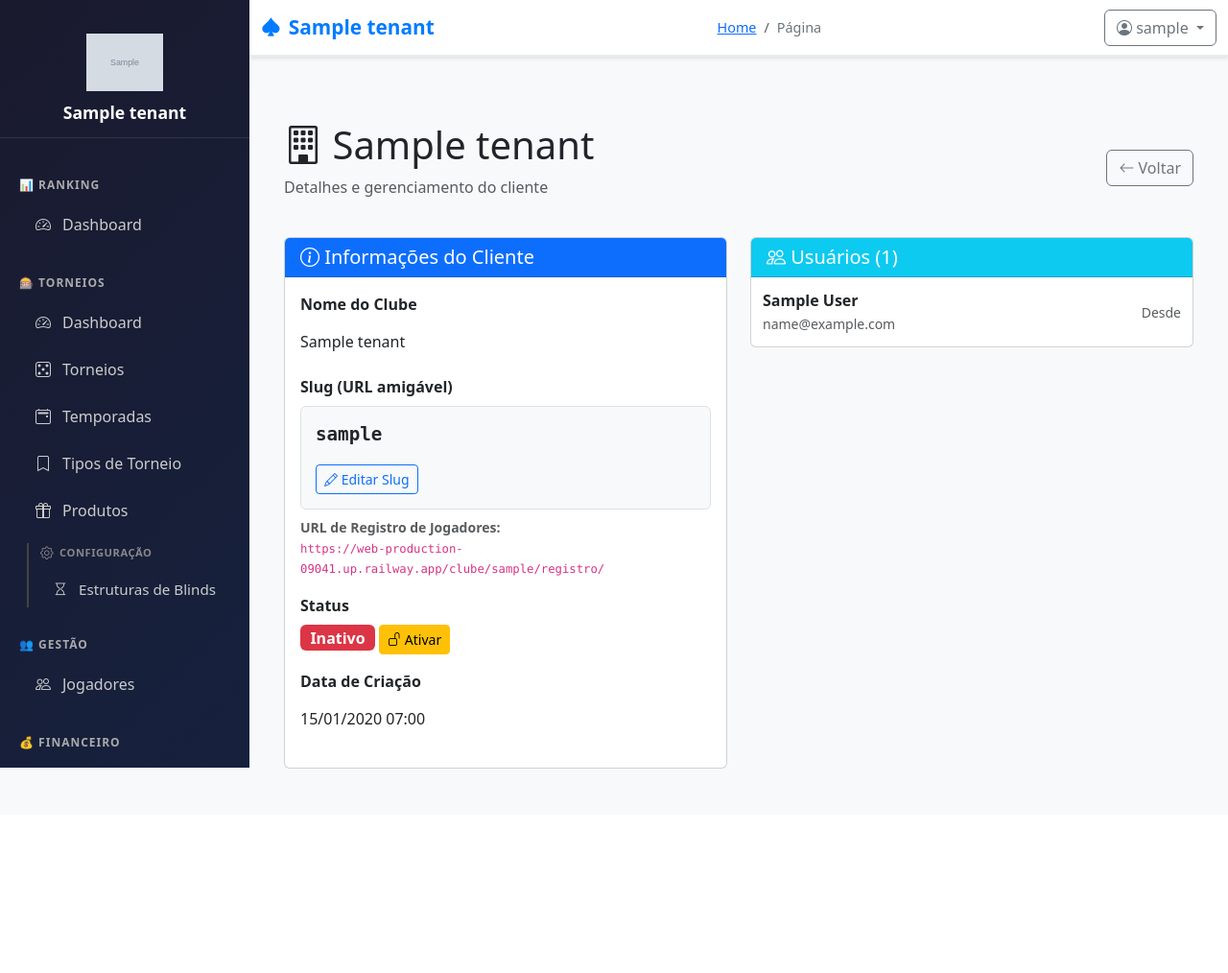
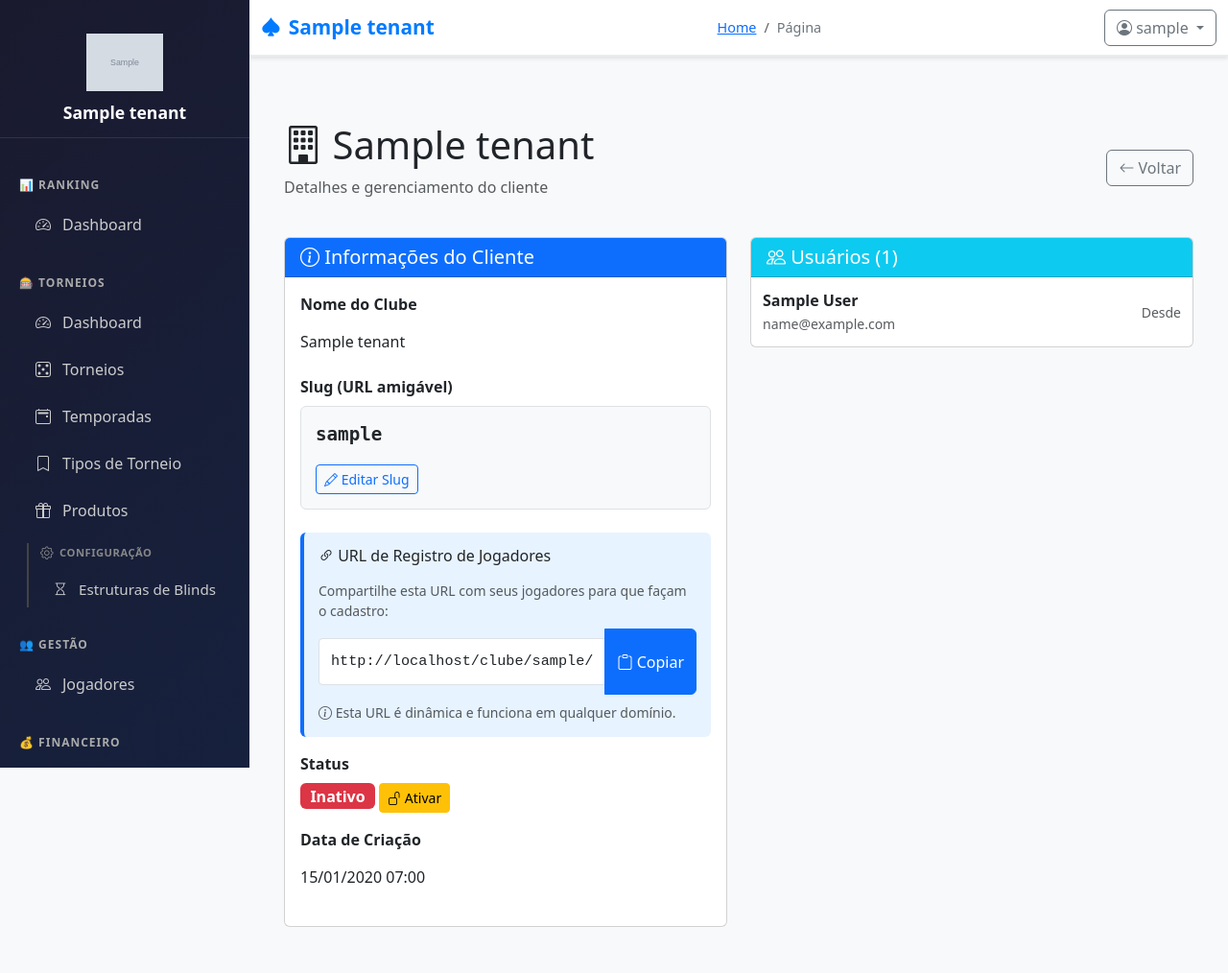
Before and after one commit to verisfabiano/poker-ranking, a Django app: page /superadmin/clientes/1/ in a window 1280 px wide. Shown: the whole page at 96% size. Before the commit the page ends 801 px from the top, so only its background shows below. Run offline with Django 5.2, Linux system fonts and the light colour scheme; a user stored in the database is signed in; tables that the repository leaves empty hold one stand-in row (values such as "Sample post"); grey boxes marked "Sample" are stand-in pictures; parts of the project's set-up code (start-up, migrations or seed data) failed here and were passed over.

Commit message:
Feature: Adicionar URL dinâmica de registro de jogadores na página de cliente

```diff
--- a/core/templates/superadmin/cliente_detail.html
+++ b/core/templates/superadmin/cliente_detail.html
@@ -15,6 +15,24 @@
         font-size: 1.2rem;
         font-weight: 600;
         word-break: break-all;
+    }
+    .registration-url-section {
+        background-color: #e7f3ff;
+        padding: 15px;
+        border-radius: 6px;
+        border-left: 4px solid #0d6efd;
+        margin-top: 15px;
+    }
+    .registration-url-display {
+        font-family: 'Courier New', monospace;
+        font-size: 0.95rem;
+        word-break: break-all;
+        padding: 12px;
+        background-color: white;
+        border-radius: 4px;
+        border: 1px solid #dee2e6;
+        margin: 10px 0;
+        user-select: all;
     }
     .usuario-item {
         display: flex;
@@ -98,10 +116,23 @@
                                 <i class="bi bi-pencil"></i> Editar Slug
                             </button>
                         </div>
-                        <small class="d-block mt-2 text-muted">
-                            <strong>URL de Registro de Jogadores:</strong><br>
-                            <code>https://web-production-09041.up.railway.app/clube/{{ cliente.slug }}/registro/</code>
-                        </small>
+                        <div class="registration-url-section mt-4">
+                            <h6 class="mb-3">
+                                <i class="bi bi-link-45deg"></i> URL de Registro de Jogadores
+                            </h6>
+                            <p class="mb-2 text-muted small">
+                                Compartilhe esta URL com seus jogadores para que façam o cadastro:
+                            </p>
+                            <div class="input-group">
+                                <input type="text" class="form-control registration-url-display" id="registrationUrlInput" value="{{ registration_url }}" readonly>
+                                <button class="btn btn-primary" type="button" id="btnCopyUrl" title="Copiar URL">
+                                    <i class="bi bi-clipboard"></i> Copiar
+                                </button>
+                            </div>
+                            <small class="d-block mt-2 text-muted">
+                                <i class="bi bi-info-circle"></i> Esta URL é dinâmica e funciona em qualquer domínio.
+                            </small>
+                        </div>
                     </div>
 
                     <div class="mb-3">
@@ -205,4 +236,36 @@
         </div>
     </div>
 </div>
+
+<script>
+// Função para copiar URL
+document.getElementById('btnCopyUrl').addEventListener('click', function() {
+    const urlInput = document.getElementById('registrationUrlInput');
+
+    // Selecionar o texto
+    urlInput.select();
+    urlInput.setSelectionRange(0, 99999); // Para mobile
+
+    // Copiar
+    try {
+        document.execCommand('copy');
+
+        // Feedback visual
+        const btn = this;
+        const originalText = btn.innerHTML;
+        btn.innerHTML = '<i class="bi bi-check-lg"></i> Copiado!';
+        btn.classList.add('btn-success');
+        btn.classList.remove('btn-primary');
+
+        setTimeout(() => {
+            btn.innerHTML = originalText;
+            btn.classList.remove('btn-success');
+            btn.classList.add('btn-primary');
+        }, 2000);
+    } catch (err) {
+        alert('Erro ao copiar. Por favor, copie manualmente.');
+    }
+});
+</script>
+
 {% endblock %}
--- a/core/views/superadmin.py
+++ b/core/views/superadmin.py
@@ -71,10 +71,14 @@ def cliente_detail(request, cliente_id):
     cliente = get_object_or_404(Tenant, id=cliente_id)
     usuarios = TenantUser.objects.filter(tenant=cliente).select_related('user')
 
+    # Construir URL de registro dinâmica baseada no domínio atual
+    registration_url = request.build_absolute_uri(f'/clube/{cliente.slug}/registro/')
+
     context = {
         'cliente': cliente,
         'usuarios': usuarios,
         'total_usuarios': usuarios.count(),
+        'registration_url': registration_url,
     }
 
     return render(request, 'superadmin/cliente_detail.html', context)
```
